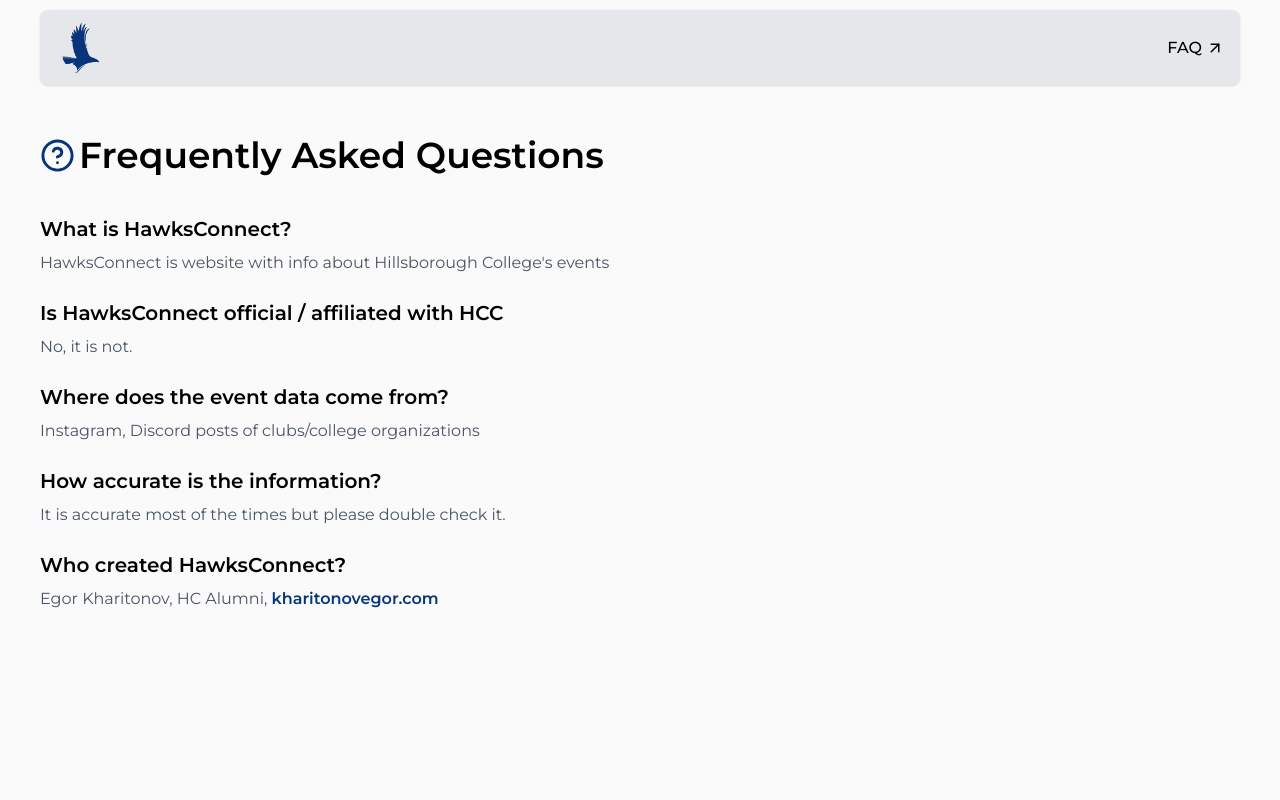
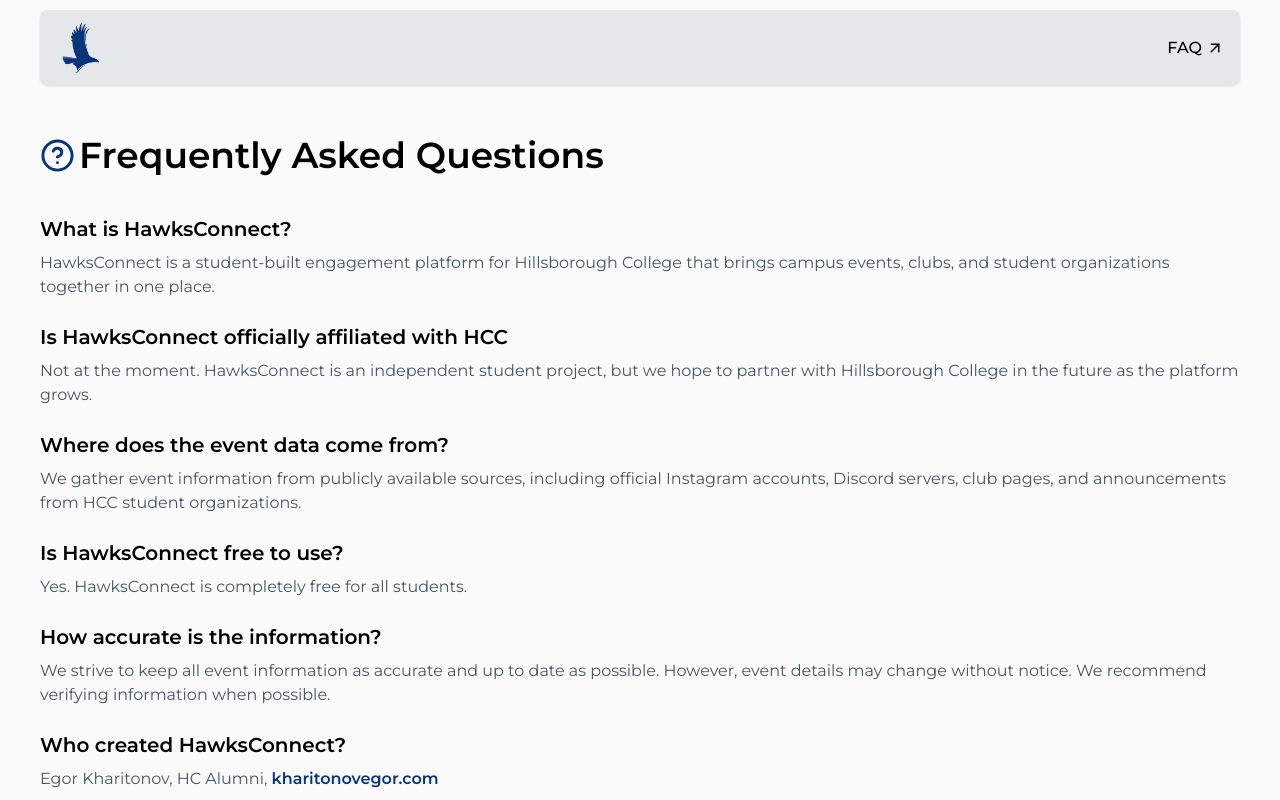
Before and after one commit to kharitonov-egor/hawksconnect, a Next.js app: page /faq in a window 1280 px wide. Built offline with nearby package versions, Linux system fonts and the light colour scheme.

Commit message:
docs: improve HawksConnect FAQ content

```diff
--- a/app/faq/faqData.ts
+++ b/app/faq/faqData.ts
@@ -1,19 +1,23 @@
 const faqData = [
     {
         question: "What is HawksConnect?",
-        answer: "HawksConnect is website with info about Hillsborough College's events"
+        answer: "HawksConnect is a student-built engagement platform for Hillsborough College that brings campus events, clubs, and student organizations together in one place."
     },
     {
-        question: "Is HawksConnect official / affiliated with HCC",
-        answer: "No, it is not."
+        question: "Is HawksConnect officially affiliated with HCC",
+        answer: "Not at the moment. HawksConnect is an independent student project, but we hope to partner with Hillsborough College in the future as the platform grows."
     },
     {
         question: "Where does the event data come from?",
-        answer: "Instagram, Discord posts of clubs/college organizations"
+        answer: "We gather event information from publicly available sources, including official Instagram accounts, Discord servers, club pages, and announcements from HCC student organizations."
+    },
+    {
+        question: "Is HawksConnect free to use?",
+        answer: "Yes. HawksConnect is completely free for all students."
     },
     {
         question: "How accurate is the information?",
-        answer: "It is accurate most of the times but please double check it."
+        answer: "We strive to keep all event information as accurate and up to date as possible. However, event details may change without notice. We recommend verifying information when possible."
     },
     {
         question: "Who created HawksConnect?",
```
